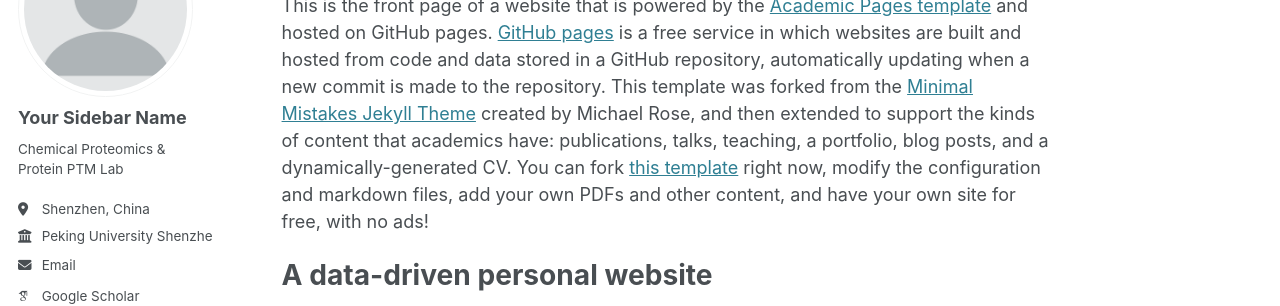
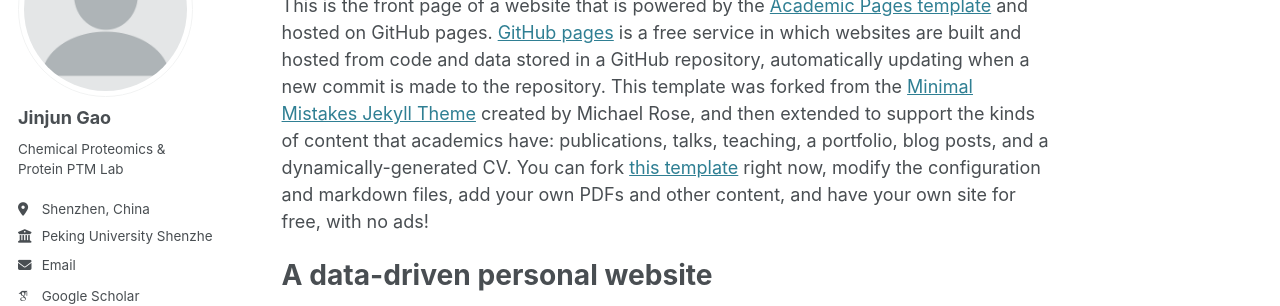
Before and after one commit to mobotea/jinjungaolab.github.io, a Jekyll site: the page built from _pages/about.md, in a window 1280 px wide. Shown: the part 184-490 px from the top of the page. Built offline with Jekyll 4.4.1, drawn with Linux system fonts in a browser that asks for light colours; some web fonts are replaced.

Commit message:
Update _config.yml

```diff
--- a/_config.yml
+++ b/_config.yml
@@ -23,7 +23,7 @@ repository               : "academicpages/academicpages.github.io"
 author:
   # Biographic information
   avatar           : "profile.png"
-  name             : "Your Sidebar Name"
+  name             : "Jinjun Gao"
   pronouns         : # example: "she/her"
   bio              : "Chemical Proteomics & Protein PTM Lab"
   location         : "Shenzhen, China"
@@ -33,7 +33,7 @@ author:
 
   # Academic websites
   arxiv            : # URL - Update with the correct link to your profile
-  googlescholar    : "https://scholar.google.com/citations?user=PS_CX0AAAAAJ"
+  googlescholar    : "https://scholar.google.com/citations?user=7jGSxZcAAAAJ&hl=zh-CN"
   impactstory      : # URL
   orcid            : "http://orcid.org/yourorcidurl"
   semantic         : # URL
```
